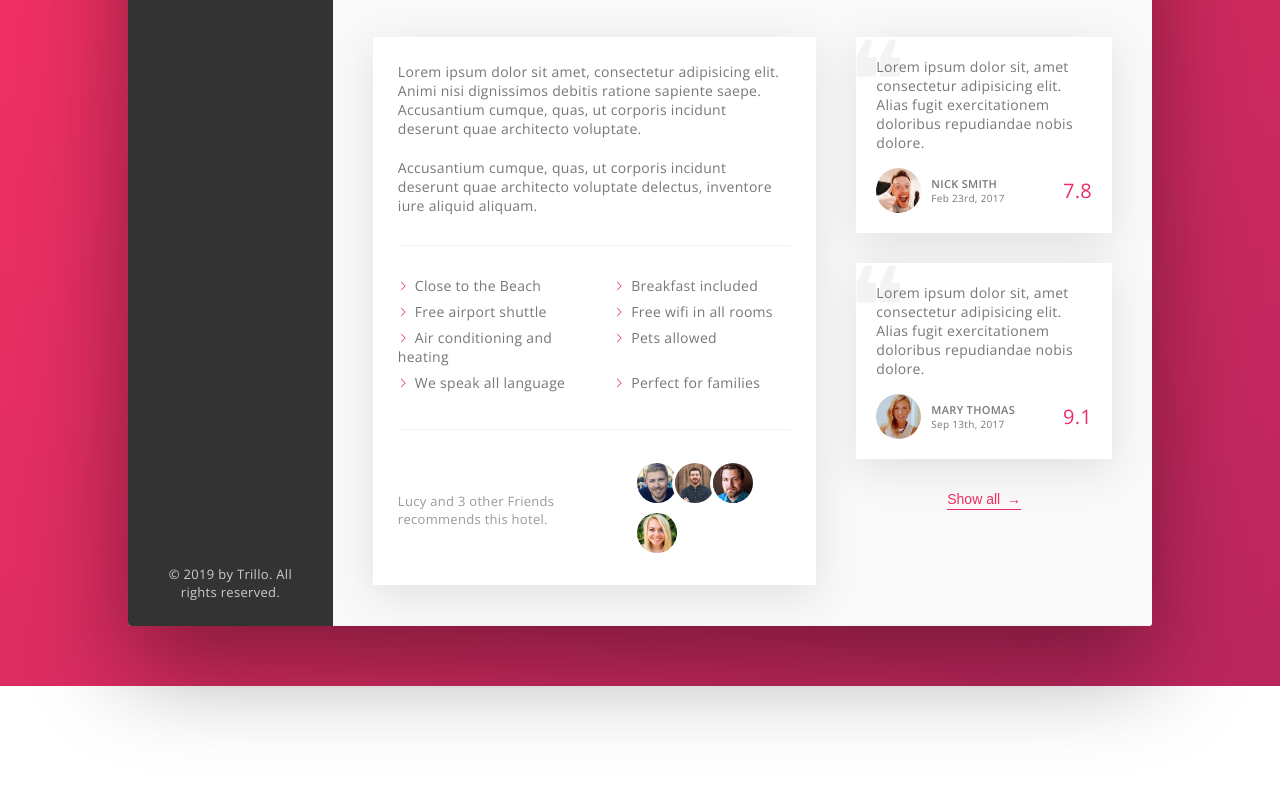
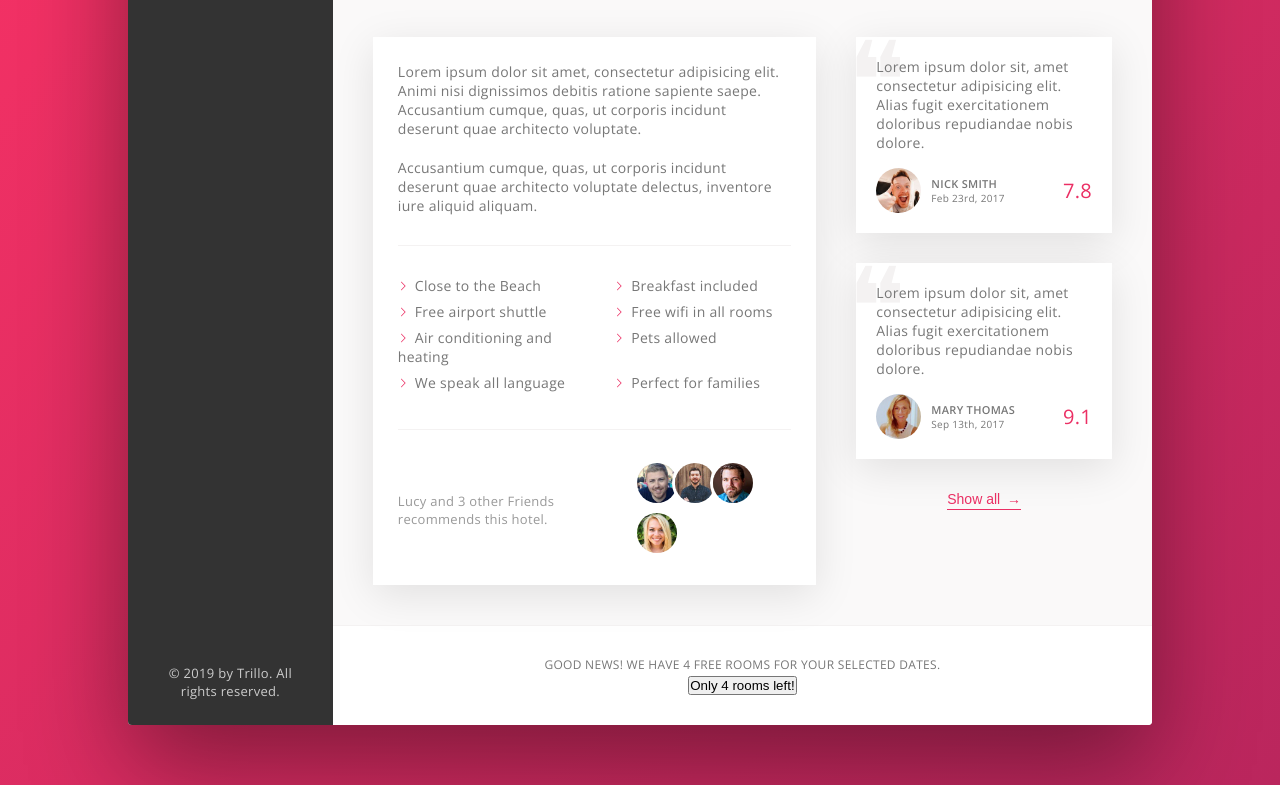
Before and after one commit to sonuram553/learning-css, a website: page index.html in a window 1280 px wide. Shown: the part 502-1287 px from the top of the page. Before the commit the page ends 1188 px from the top, so only its background shows below. Drawn offline with nearby package versions, Linux system fonts and the light colour scheme.

Commit message:
Create cta component

```diff
--- a/index.html
+++ b/index.html
@@ -247,6 +247,16 @@
               </div>
             </div>
           </div>
+
+          <div class="cta">
+            <h2 class="cta__book-now">
+              Good news! We have 4 free rooms for your selected dates.
+            </h2>
+
+            <button class="btn">
+              Only 4 rooms left!
+            </button>
+          </div>
         </main>
       </div>
     </div>
--- /dev/null
+++ b/sass/components/_cta.scss
@@ -0,0 +1,10 @@
+.cta {
+  padding: 3rem 0;
+  text-align: center;
+
+  &__book-now {
+    text-transform: uppercase;
+    font-size: 1.4rem;
+    font-weight: 300;
+  }
+}
--- a/sass/main.scss
+++ b/sass/main.scss
@@ -9,3 +9,4 @@
 @import "./components/paragraph";
 @import "./components/recommend";
 @import "./components/review";
+@import "./components/cta";
```
Also changed, not shown: css/styles.css.
